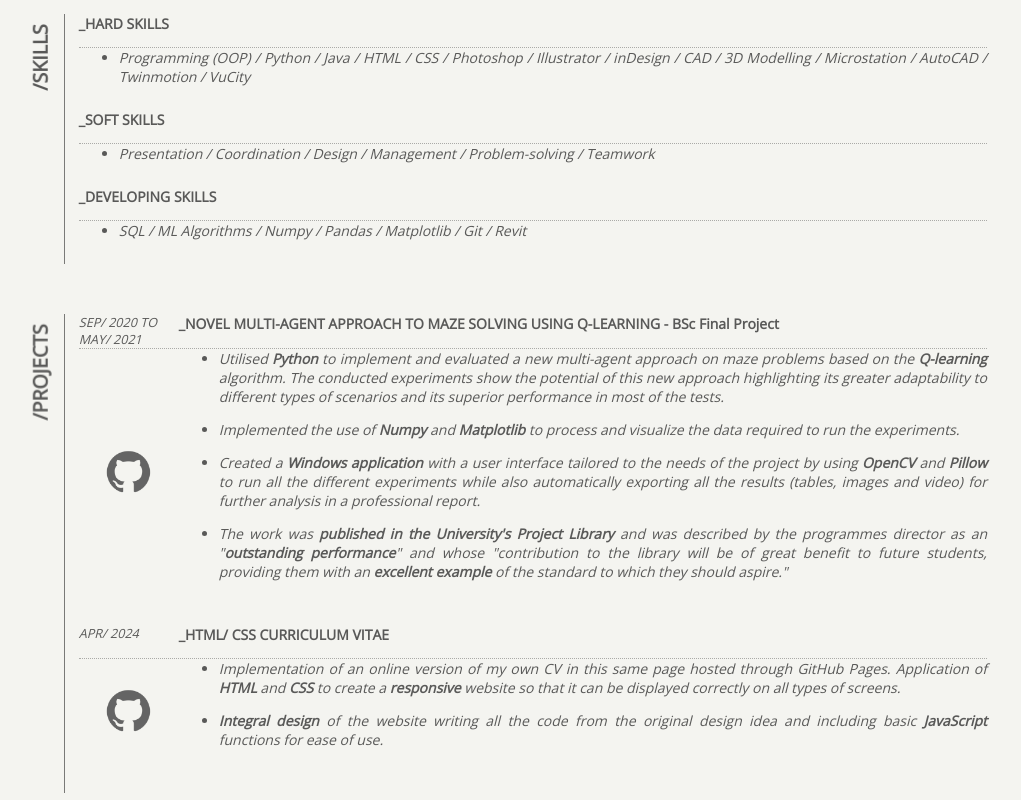
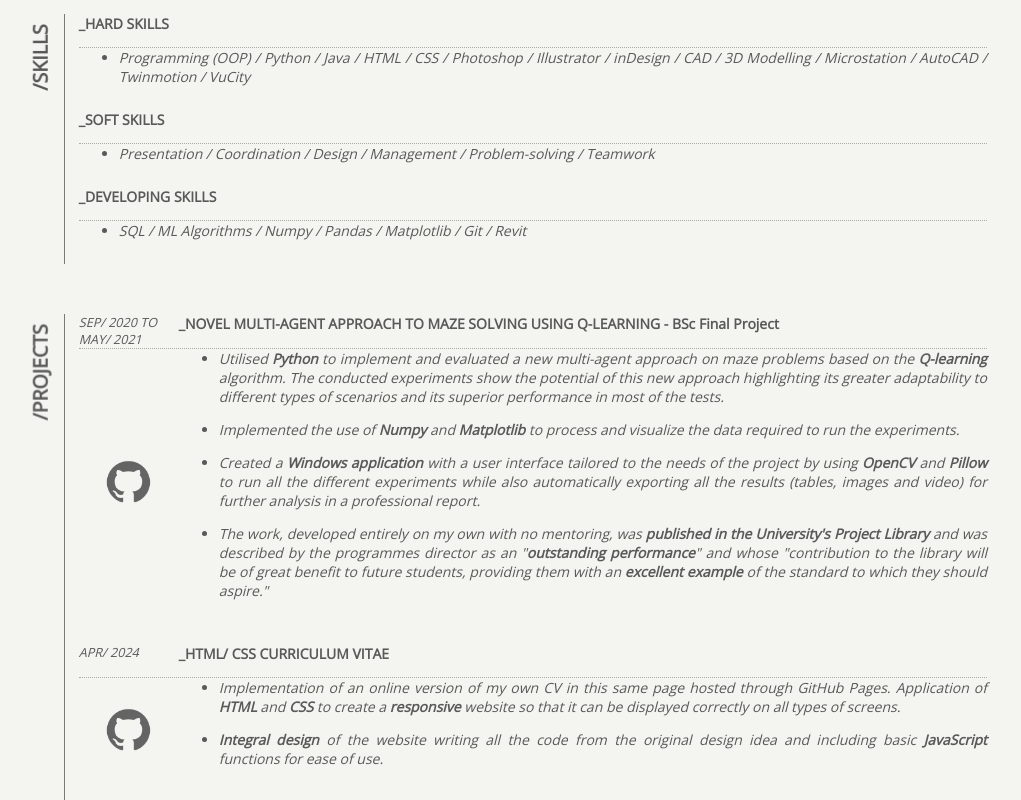
Before and after one commit to fzaiter/Fzaiter.github.io, a plain HTML site: page index.html in a window 1280 px wide. Shown: the part 458-1258 px from the top of the page, without its empty margins (133-1154 px from the left). Drawn offline with nearby package versions, Linux system fonts and the light colour scheme.

Commit message:
Update index.html
Text update

```diff
--- a/index.html
+++ b/index.html
@@ -181,7 +181,7 @@
                 video) for further analysis in a professional report.
               </li>
               <li>
-                The work was
+                The work, developed entirely on my own with no mentoring, was
                 <b>published in the University's Project Library</b> and was
                 described by the programmes director as an "<b
                   >outstanding performance</b
```
